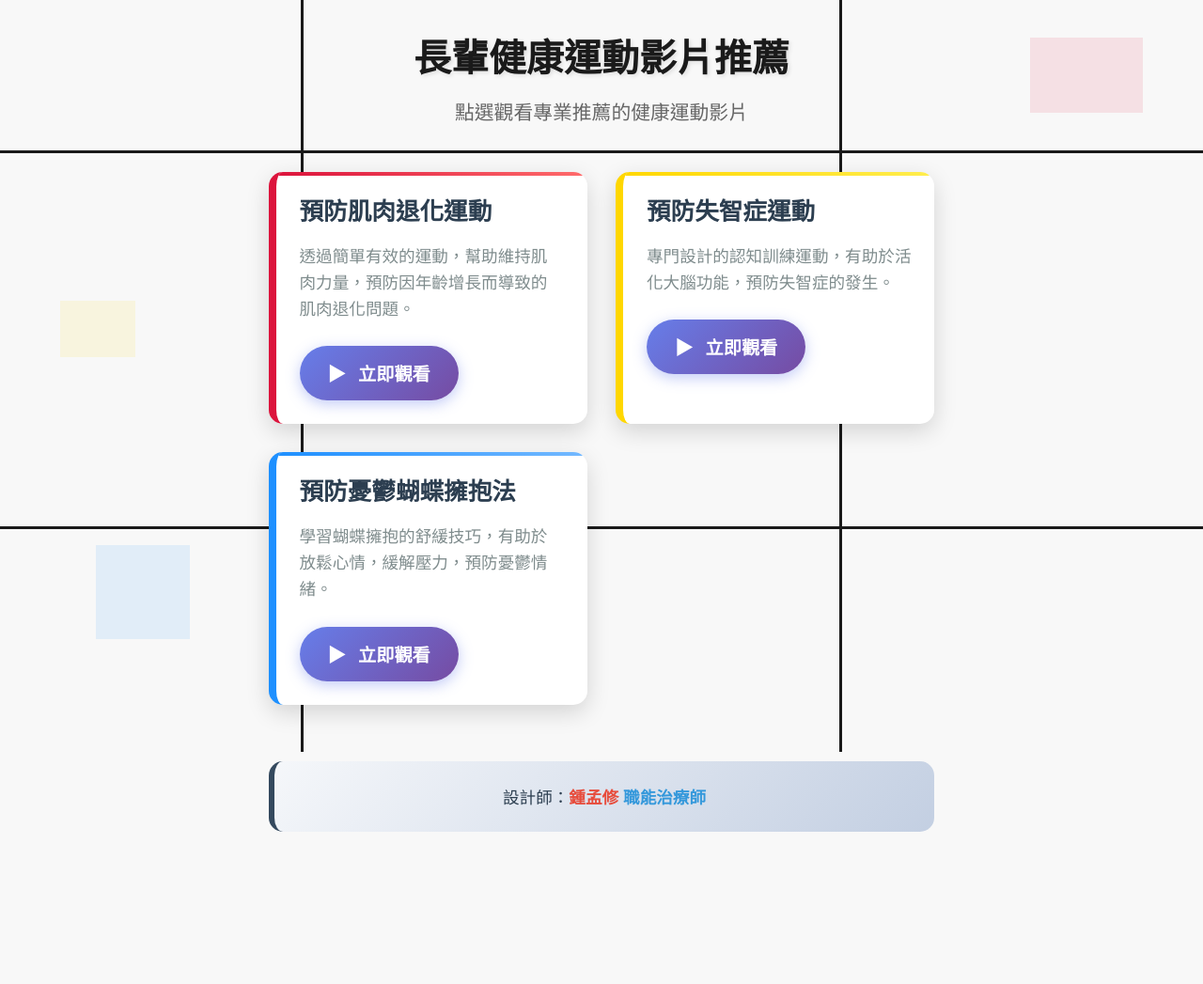
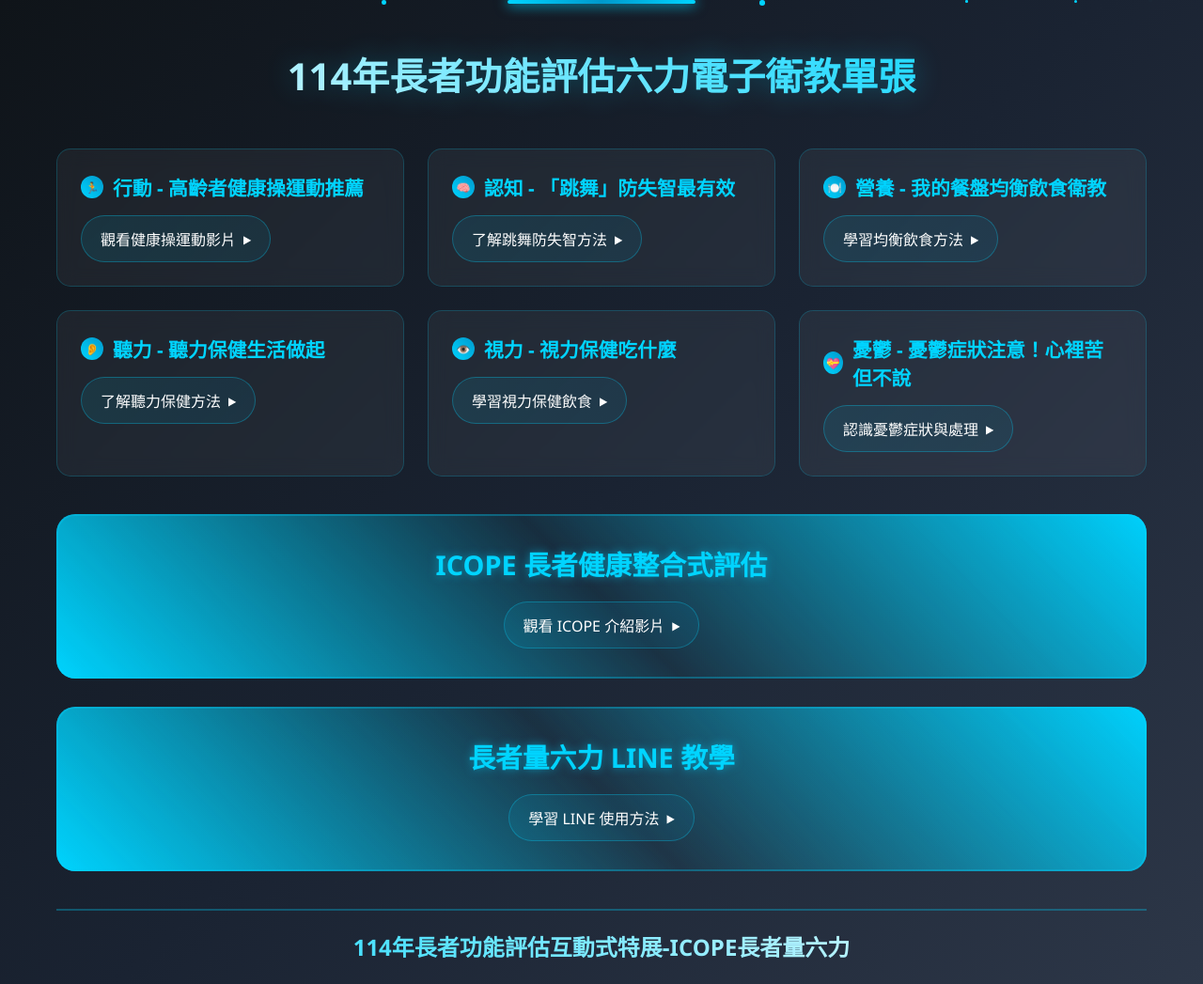
Before and after one commit to mattsue1003/icopeiccope, a plain HTML site: page index.html in a window 1280 px wide. Shown: the top 1047 px of the page at 94% size. Before the commit the page ends 915 px from the top, so only its background shows below. Drawn offline with Linux system fonts and the light colour scheme.

Commit message:
index.html

```diff
--- a/index.html
+++ b/index.html
@@ -3,7 +3,7 @@
 <head>
     <meta charset="UTF-8">
     <meta name="viewport" content="width=device-width, initial-scale=1.0">
-    <title>長輩健康運動影片推薦</title>
+    <title>114年長者功能評估六力電子衛教單張</title>
     <style>
         * {
             margin: 0;
@@ -12,139 +12,196 @@
         }
 
         body {
-            font-family: 'Microsoft JhengHei', Arial, sans-serif;
-            background-color: #f8f8f8;
+            font-family: 'Microsoft JhengHei', 'Segoe UI', Tahoma, Geneva, Verdana, sans-serif;
+            background: linear-gradient(135deg, #0f1419 0%, #1a2332 50%, #2d3748 100%);
+            color: #ffffff;
             min-height: 100vh;
-            display: flex;
-            flex-direction: column;
+            overflow-x: hidden;
         }
 
         .container {
-            max-width: 900px;
+            max-width: 1200px;
             margin: 0 auto;
-            padding: 30px 20px;
-            flex: 1;
+            padding: 20px;
         }
 
         .header {
             text-align: center;
             margin-bottom: 50px;
-        }
-
-        .title {
-            font-size: 2.5rem;
-            color: #1a1a1a;
-            margin-bottom: 15px;
-            font-weight: bold;
-            text-shadow: 2px 2px 4px rgba(0,0,0,0.1);
-        }
-
-        .subtitle {
-            font-size: 1.3rem;
-            color: #666;
-            margin-bottom: 30px;
-        }
-
-        .video-grid {
-            display: grid;
-            grid-template-columns: repeat(auto-fit, minmax(280px, 1fr));
-            gap: 30px;
-            margin-bottom: 60px;
-        }
-
-        .video-card {
-            background: white;
-            border-radius: 15px;
-            overflow: hidden;
-            box-shadow: 0 8px 25px rgba(0,0,0,0.15);
-            transition: all 0.3s ease;
             position: relative;
         }
 
-        .video-card:hover {
-            transform: translateY(-8px);
-            box-shadow: 0 15px 35px rgba(0,0,0,0.2);
+        .header::before {
+            content: '';
+            position: absolute;
+            top: -50px;
+            left: 50%;
+            transform: translateX(-50%);
+            width: 200px;
+            height: 4px;
+            background: linear-gradient(90deg, #00d4ff, #0099cc, #00d4ff);
+            border-radius: 2px;
+            animation: glow 2s ease-in-out infinite alternate;
         }
 
-        .video-card:nth-child(1) {
-            border-left: 8px solid #dc143c;
+        @keyframes glow {
+            from { box-shadow: 0 0 5px #00d4ff; }
+            to { box-shadow: 0 0 20px #00d4ff, 0 0 30px #00d4ff; }
         }
 
-        .video-card:nth-child(2) {
-            border-left: 8px solid #ffd700;
+        .main-title {
+            font-size: 2.5rem;
+            font-weight: bold;
+            background: linear-gradient(45deg, #00d4ff, #ffffff, #00d4ff);
+            background-size: 200% 200%;
+            -webkit-background-clip: text;
+            -webkit-text-fill-color: transparent;
+            background-clip: text;
+            animation: shimmer 3s ease-in-out infinite;
+            margin-top: 30px;
+            text-shadow: 0 0 30px rgba(0, 212, 255, 0.3);
         }
 
-        .video-card:nth-child(3) {
-            border-left: 8px solid #1e90ff;
+        @keyframes shimmer {
+            0% { background-position: -200% center; }
+            100% { background-position: 200% center; }
         }
 
-        .card-header {
+        .card-grid {
+            display: grid;
+            grid-template-columns: repeat(auto-fit, minmax(350px, 1fr));
+            gap: 25px;
+            margin-bottom: 40px;
+        }
+
+        .card {
+            background: rgba(255, 255, 255, 0.05);
+            backdrop-filter: blur(10px);
+            border: 1px solid rgba(0, 212, 255, 0.2);
+            border-radius: 15px;
             padding: 25px;
+            transition: all 0.3s ease;
+            position: relative;
+            overflow: hidden;
+        }
+
+        .card::before {
+            content: '';
+            position: absolute;
+            top: 0;
+            left: -100%;
+            width: 100%;
+            height: 100%;
+            background: linear-gradient(90deg, transparent, rgba(0, 212, 255, 0.1), transparent);
+            transition: left 0.5s ease;
+        }
+
+        .card:hover::before {
+            left: 100%;
+        }
+
+        .card:hover {
+            transform: translateY(-5px);
+            border-color: #00d4ff;
+            box-shadow: 0 10px 30px rgba(0, 212, 255, 0.3);
+        }
+
+        .card-title {
+            font-size: 1.3rem;
+            font-weight: bold;
+            color: #00d4ff;
+            margin-bottom: 15px;
+            display: flex;
+            align-items: center;
+            gap: 10px;
+        }
+
+        .card-icon {
+            width: 24px;
+            height: 24px;
+            background: linear-gradient(45deg, #00d4ff, #0099cc);
+            border-radius: 50%;
+            display: flex;
+            align-items: center;
+            justify-content: center;
+            font-size: 12px;
+        }
+
+        .card-link {
+            color: #ffffff;
+            text-decoration: none;
+            display: inline-flex;
+            align-items: center;
+            gap: 8px;
+            padding: 12px 20px;
+            background: linear-gradient(45deg, rgba(0, 212, 255, 0.1), rgba(0, 153, 204, 0.1));
+            border: 1px solid rgba(0, 212, 255, 0.3);
+            border-radius: 25px;
+            transition: all 0.3s ease;
+            font-weight: 500;
+        }
+
+        .card-link:hover {
+            background: linear-gradient(45deg, rgba(0, 212, 255, 0.2), rgba(0, 153, 204, 0.2));
+            border-color: #00d4ff;
+            transform: scale(1.05);
+            color: #00d4ff;
+        }
+
+        .card-link::after {
+            content: '▶';
+            font-size: 12px;
+            transition: transform 0.3s ease;
+        }
+
+        .card-link:hover::after {
+            transform: translateX(3px);
+        }
+
+        .special-section {
+            background: linear-gradient(45deg, rgba(0, 212, 255, 0.1), rgba(0, 153, 204, 0.05));
+            border: 2px solid rgba(0, 212, 255, 0.3);
+            border-radius: 20px;
+            padding: 30px;
+            margin: 30px 0;
+            text-align: center;
             position: relative;
         }
 
-        .card-header::before {
+        .special-section::before {
             content: '';
             position: absolute;
-            top: 0;
-            left: 0;
-            right: 0;
-            height: 4px;
+            top: -2px;
+            left: -2px;
+            right: -2px;
+            bottom: -2px;
+            background: linear-gradient(45deg, #00d4ff, transparent, #00d4ff);
+            border-radius: 20px;
+            z-index: -1;
         }
 
-        .video-card:nth-child(1) .card-header::before {
-            background: linear-gradient(90deg, #dc143c, #ff6b6b);
+        .special-title {
+            font-size: 1.8rem;
+            font-weight: bold;
+            color: #00d4ff;
+            margin-bottom: 20px;
+            text-shadow: 0 0 10px rgba(0, 212, 255, 0.5);
         }
 
-        .video-card:nth-child(2) .card-header::before {
-            background: linear-gradient(90deg, #ffd700, #ffed4e);
+        .footer-text {
+            text-align: center;
+            font-size: 1.5rem;
+            font-weight: bold;
+            background: linear-gradient(45deg, #00d4ff, #ffffff);
+            -webkit-background-clip: text;
+            -webkit-text-fill-color: transparent;
+            background-clip: text;
+            margin-top: 40px;
+            padding: 20px;
+            border-top: 2px solid rgba(0, 212, 255, 0.3);
         }
 
-        .video-card:nth-child(3) .card-header::before {
-            background: linear-gradient(90deg, #1e90ff, #74b9ff);
-        }
-
-        .card-title {
-            font-size: 1.6rem;
-            color: #2c3e50;
-            margin-bottom: 15px;
-            font-weight: bold;
-            line-height: 1.4;
-        }
-
-        .card-description {
-            font-size: 1.1rem;
-            color: #7f8c8d;
-            margin-bottom: 25px;
-            line-height: 1.6;
-        }
-
-        .watch-button {
-            display: inline-block;
-            background: linear-gradient(135deg, #667eea 0%, #764ba2 100%);
-            color: white;
-            text-decoration: none;
-            padding: 15px 30px;
-            border-radius: 50px;
-            font-size: 1.2rem;
-            font-weight: bold;
-            transition: all 0.3s ease;
-            text-align: center;
-            box-shadow: 0 4px 15px rgba(102, 126, 234, 0.4);
-        }
-
-        .watch-button:hover {
-            transform: translateY(-2px);
-            box-shadow: 0 8px 25px rgba(102, 126, 234, 0.6);
-            background: linear-gradient(135deg, #764ba2 0%, #667eea 100%);
-        }
-
-        .watch-button::before {
-            content: '▶ ';
-            margin-right: 8px;
-        }
-
-        .mondrian-decoration {
+        .particles {
             position: fixed;
             top: 0;
             left: 0;
@@ -154,163 +211,166 @@
             z-index: -1;
         }
 
-        .mondrian-line {
+        .particle {
             position: absolute;
-            background: #1a1a1a;
+            background: #00d4ff;
+            border-radius: 50%;
+            animation: float 6s ease-in-out infinite;
         }
 
-        .line-horizontal-1 {
-            top: 20%;
-            left: 0;
-            width: 100%;
-            height: 3px;
-        }
-
-        .line-horizontal-2 {
-            top: 70%;
-            left: 0;
-            width: 100%;
-            height: 3px;
-        }
-
-        .line-vertical-1 {
-            top: 0;
-            left: 25%;
-            width: 3px;
-            height: 100%;
-        }
-
-        .line-vertical-2 {
-            top: 0;
-            right: 30%;
-            width: 3px;
-            height: 100%;
-        }
-
-        .mondrian-rect {
-            position: absolute;
-            opacity: 0.1;
-        }
-
-        .rect-red {
-            top: 5%;
-            right: 5%;
-            width: 120px;
-            height: 80px;
-            background: #dc143c;
-        }
-
-        .rect-blue {
-            bottom: 15%;
-            left: 8%;
-            width: 100px;
-            height: 100px;
-            background: #1e90ff;
-        }
-
-        .rect-yellow {
-            top: 40%;
-            left: 5%;
-            width: 80px;
-            height: 60px;
-            background: #ffd700;
-        }
-
-        .designer-credit {
-            text-align: center;
-            margin-top: 40px;
-            padding: 25px;
-            background: linear-gradient(135deg, #f5f7fa 0%, #c3cfe2 100%);
-            border-radius: 15px;
-            border-left: 6px solid #34495e;
-        }
-
-        .designer-credit p {
-            font-size: 1.1rem;
-            color: #2c3e50;
-            font-weight: 500;
-        }
-
-        .designer-name {
-            color: #e74c3c;
-            font-weight: bold;
-        }
-
-        .profession {
-            color: #3498db;
-            font-weight: bold;
+        @keyframes float {
+            0%, 100% { transform: translateY(0px) rotate(0deg); opacity: 0; }
+            50% { transform: translateY(-100px) rotate(180deg); opacity: 1; }
         }
 
         @media (max-width: 768px) {
-            .title {
-                font-size: 2rem;
+            .main-title {
+                font-size: 1.8rem;
             }
 
-            .video-grid {
+            .card-grid {
                 grid-template-columns: 1fr;
-                gap: 20px;
             }
 
-            .card-title {
-                font-size: 1.4rem;
-            }
-
-            .mondrian-line {
-                display: none;
-            }
-
-            .mondrian-rect {
-                display: none;
+            .container {
+                padding: 15px;
             }
         }
     </style>
 </head>
 <body>
-    <div class="mondrian-decoration">
-        <div class="mondrian-line line-horizontal-1"></div>
-        <div class="mondrian-line line-horizontal-2"></div>
-        <div class="mondrian-line line-vertical-1"></div>
-        <div class="mondrian-line line-vertical-2"></div>
-        <div class="mondrian-rect rect-red"></div>
-        <div class="mondrian-rect rect-blue"></div>
-        <div class="mondrian-rect rect-yellow"></div>
-    </div>
+    <div class="particles"></div>
 
     <div class="container">
         <div class="header">
-            <h1 class="title">長輩健康運動影片推薦</h1>
-            <p class="subtitle">點選觀看專業推薦的健康運動影片</p>
+            <h1 class="main-title">114年長者功能評估六力電子衛教單張</h1>
         </div>
 
-        <div class="video-grid">
-            <div class="video-card">
-                <div class="card-header">
-                    <h2 class="card-title">預防肌肉退化運動</h2>
-                    <p class="card-description">透過簡單有效的運動，幫助維持肌肉力量，預防因年齡增長而導致的肌肉退化問題。</p>
-                    <a href="https://www.youtube.com/shorts/qXZa8WAhoKA" target="_blank" class="watch-button">立即觀看</a>
+        <div class="card-grid">
+            <div class="card">
+                <div class="card-title">
+                    <div class="card-icon">🏃</div>
+                    行動 - 高齡者健康操運動推薦
                 </div>
+                <a href="https://youtu.be/_w50TfdCmKU?si=nfp-NEznZa5Cc5YK" target="_blank" class="card-link">
+                    觀看健康操運動影片
+                </a>
             </div>
 
-            <div class="video-card">
-                <div class="card-header">
-                    <h2 class="card-title">預防失智症運動</h2>
-                    <p class="card-description">專門設計的認知訓練運動，有助於活化大腦功能，預防失智症的發生。</p>
-                    <a href="https://youtu.be/HpTaqv31zcs?si=E80kYpug5Pm0emd9" target="_blank" class="watch-button">立即觀看</a>
+            <div class="card">
+                <div class="card-title">
+                    <div class="card-icon">🧠</div>
+                    認知 - 「跳舞」防失智最有效
                 </div>
+                <a href="https://youtu.be/VgNvXXSeMMo?si=eb8CvR1rJk8mw3KA" target="_blank" class="card-link">
+                    了解跳舞防失智方法
+                </a>
             </div>
 
-            <div class="video-card">
-                <div class="card-header">
-                    <h2 class="card-title">預防憂鬱蝴蝶擁抱法</h2>
-                    <p class="card-description">學習蝴蝶擁抱的舒緩技巧，有助於放鬆心情，緩解壓力，預防憂鬱情緒。</p>
-                    <a href="https://www.youtube.com/watch?v=lWkCS-g7Y-g" target="_blank" class="watch-button">立即觀看</a>
+            <div class="card">
+                <div class="card-title">
+                    <div class="card-icon">🍽️</div>
+                    營養 - 我的餐盤均衡飲食衛教
                 </div>
+                <a href="https://youtu.be/lKbiRaWnQbs?si=YfyGBg44vptte8s0" target="_blank" class="card-link">
+                    學習均衡飲食方法
+                </a>
+            </div>
+
+            <div class="card">
+                <div class="card-title">
+                    <div class="card-icon">👂</div>
+                    聽力 - 聽力保健生活做起
+                </div>
+                <a href="https://youtu.be/IH6KdAOfeSk?si=VFDC2iC5h_jRbw5-" target="_blank" class="card-link">
+                    了解聽力保健方法
+                </a>
+            </div>
+
+            <div class="card">
+                <div class="card-title">
+                    <div class="card-icon">👁️</div>
+                    視力 - 視力保健吃什麼
+                </div>
+                <a href="https://youtu.be/sJh8x6_pLtE?si=0ErHB1T52gPVgYfr" target="_blank" class="card-link">
+                    學習視力保健飲食
+                </a>
+            </div>
+
+            <div class="card">
+                <div class="card-title">
+                    <div class="card-icon">💝</div>
+                    憂鬱 - 憂鬱症狀注意！心裡苦但不說
+                </div>
+                <a href="https://youtu.be/1ecawZ4srYw?si=If0ivKA2Ht6o8PC1" target="_blank" class="card-link">
+                    認識憂鬱症狀與處理
+                </a>
             </div>
         </div>
 
-        <div class="designer-credit">
-            <p>設計師：<span class="designer-name">鍾孟修</span> <span class="profession">職能治療師</span></p>
+        <div class="special-section">
+            <div class="special-title">ICOPE 長者健康整合式評估</div>
+            <a href="https://youtu.be/hcXFe7X2QvY?si=mnO8K-PZBvtcNedZ" target="_blank" class="card-link">
+                觀看 ICOPE 介紹影片
+            </a>
+        </div>
+
+        <div class="special-section">
+            <div class="special-title">長者量六力 LINE 教學</div>
+            <a href="https://youtu.be/S63V2NYPrVw?si=LF19CBQVYhNew4SE" target="_blank" class="card-link">
+                學習 LINE 使用方法
+            </a>
+        </div>
+
+        <div class="footer-text">
+            114年長者功能評估互動式特展-ICOPE長者量六力
         </div>
     </div>
+
+    <script>
+        // 創建浮動粒子效果
+        function createParticles() {
+            const particles = document.querySelector('.particles');
+            const particleCount = 20;
+
+            for (let i = 0; i < particleCount; i++) {
+                const particle = document.createElement('div');
+                particle.className = 'particle';
+
+                const size = Math.random() * 4 + 2;
+                particle.style.width = size + 'px';
+                particle.style.height = size + 'px';
+                particle.style.left = Math.random() * 100 + '%';
+                particle.style.animationDelay = Math.random() * 6 + 's';
+                particle.style.animationDuration = (Math.random() * 4 + 4) + 's';
+
+                particles.appendChild(particle);
+            }
+        }
+
+        // 頁面載入完成後創建粒子
+        document.addEventListener('DOMContentLoaded', createParticles);
+
+        // 為卡片添加滑鼠移動效果
+        document.querySelectorAll('.card').forEach(card => {
+            card.addEventListener('mousemove', (e) => {
+                const rect = card.getBoundingClientRect();
+                const x = e.clientX - rect.left;
+                const y = e.clientY - rect.top;
+
+                const centerX = rect.width / 2;
+                const centerY = rect.height / 2;
+
+                const rotateX = (y - centerY) / 10;
+                const rotateY = (centerX - x) / 10;
+
+                card.style.transform = `perspective(1000px) rotateX(${rotateX}deg) rotateY(${rotateY}deg) translateZ(10px)`;
+            });
+
+            card.addEventListener('mouseleave', () => {
+                card.style.transform = 'perspective(1000px) rotateX(0deg) rotateY(0deg) translateZ(0px)';
+            });
+        });
+    </script>
 </body>
 </html>
```
